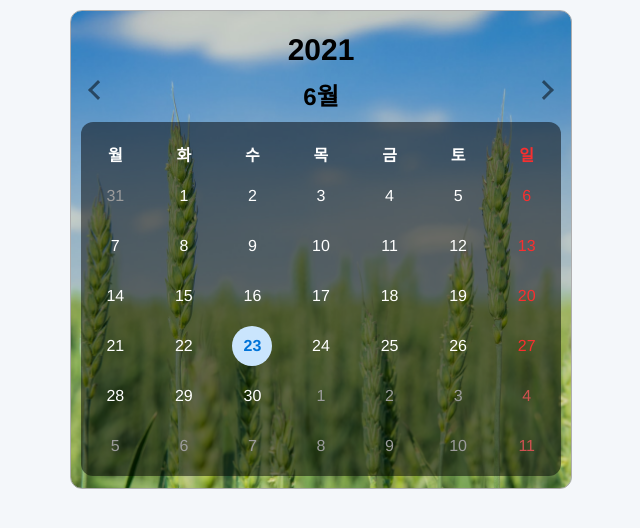
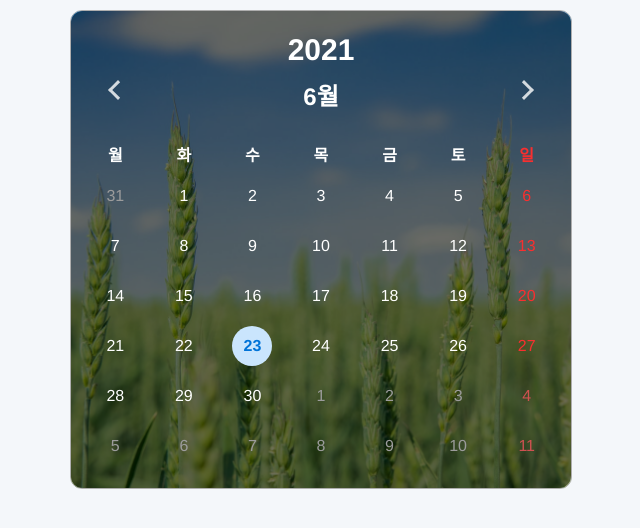
Before and after one commit to Aiden-leee/calendar, a Vue app: page / in a window 1280 px wide. Shown: the top 528 px of the page, without its empty margins (319-959 px from the left). Built offline with nearby package versions, Linux system fonts and the light colour scheme.

Commit message:
bg 유무 처리 및 bg 있을경우 가독성을 위한 색상 변경

```diff
--- a/src/components/Calendar.vue
+++ b/src/components/Calendar.vue
@@ -4,7 +4,7 @@
 		class="calendar"
 		:style="{
 			width: width + 'px',
-			backgroundImage: `url(${currentBgImage})`,
+			backgroundImage: this.bg ? `url(${currentBgImage})` : false,
 		}"
 	>
 		<div class="wrap" :class="{ bg: currentBgImage }">
@@ -122,6 +122,9 @@ export default {
 		// 배경 이미지
 		currentBgImage() {
 			let { month } = this.currentDate;
+			if (this.bg == undefined) {
+				return;
+			}
 			return require('@/assets/' + this.bg[month]);
 		},
 		// 이전 달 마지막 일
@@ -149,6 +152,7 @@ export default {
 			this.currentDate.month = today.getMonth();
 			this.currentDate.year = today.getFullYear();
 		},
+		// 이전 달
 		prevMonth() {
 			if (this.currentDate.month == 0) {
 				this.currentDate.month = 11;
@@ -157,6 +161,7 @@ export default {
 				this.currentDate.month -= 1;
 			}
 		},
+		// 다음 달
 		nextMonth() {
 			if (this.currentDate.month == 11) {
 				this.currentDate.month = 0;
@@ -178,15 +183,27 @@ export default {
 	background-position: center;
 	background-size: cover;
 	background-repeat: no-repeat;
-	background-color: #efefef;
+	background-color: #fff;
 	.wrap {
 		padding: 12px 10px;
-
 		&.bg {
 			color: #fff;
-			> section {
-				background: rgba(0, 0, 0, 0.5);
-				border-radius: 12px;
+			background: rgba(0, 0, 0, 0.5);
+			border-radius: 12px;
+			> header {
+				.current-date {
+					.current-year {
+						color: #fff;
+					}
+					.current-month {
+						color: #fff;
+						> i {
+							border: solid #fff;
+							border-width: 0 3px 3px 0;
+							opacity: 0.8;
+						}
+					}
+				}
 			}
 		}
 		> header {
@@ -219,11 +236,11 @@ export default {
 							opacity: 1;
 						}
 						&.prev {
-							left: 10px;
+							left: 30px;
 							transform: rotate(135deg);
 						}
 						&.next {
-							right: 10px;
+							right: 30px;
 							transform: rotate(-45deg);
 						}
 					}
```
